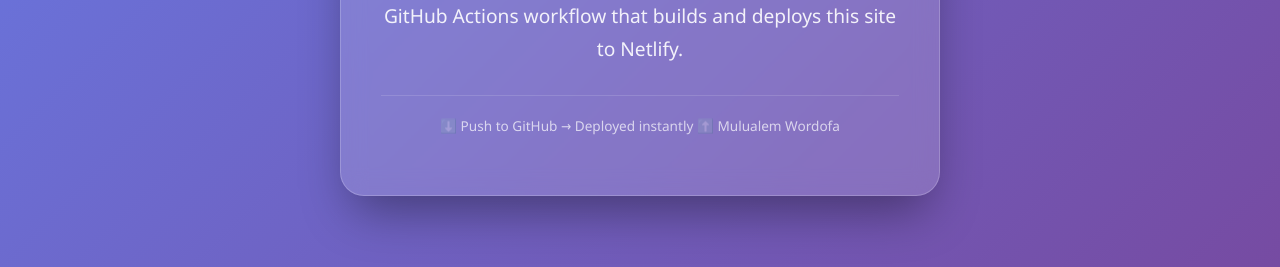
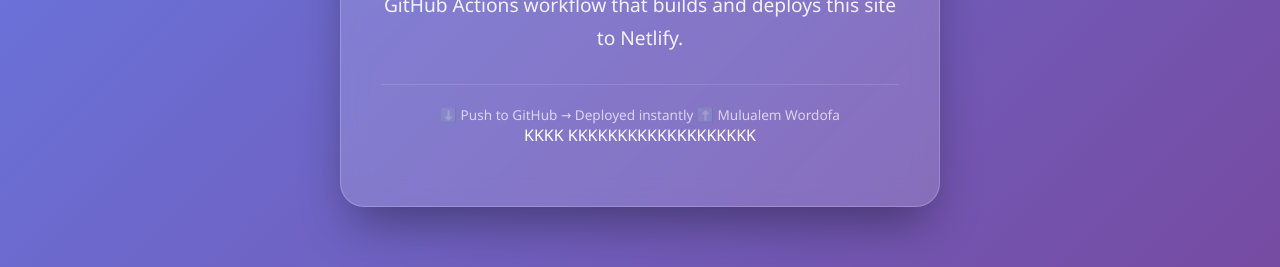
Before and after one commit to mulualem1184/new_gh_action, a website: page index.html in a window 1280 px wide. Shown: the part 533-800 px from the top of the page. Drawn offline with Linux system fonts and the light colour scheme.

Commit message:
Update index.html

```diff
--- a/index.html
+++ b/index.html
@@ -116,6 +116,8 @@
             <span>⬇️</span> Push to GitHub &rarr; Deployed instantly <span>⬆️</span>
             Mulualem Wordofa
         </div>
+
+        KKKK KKKKKKKKKKKKKKKKKKK
     </div>
 </body>
 </html>
```
